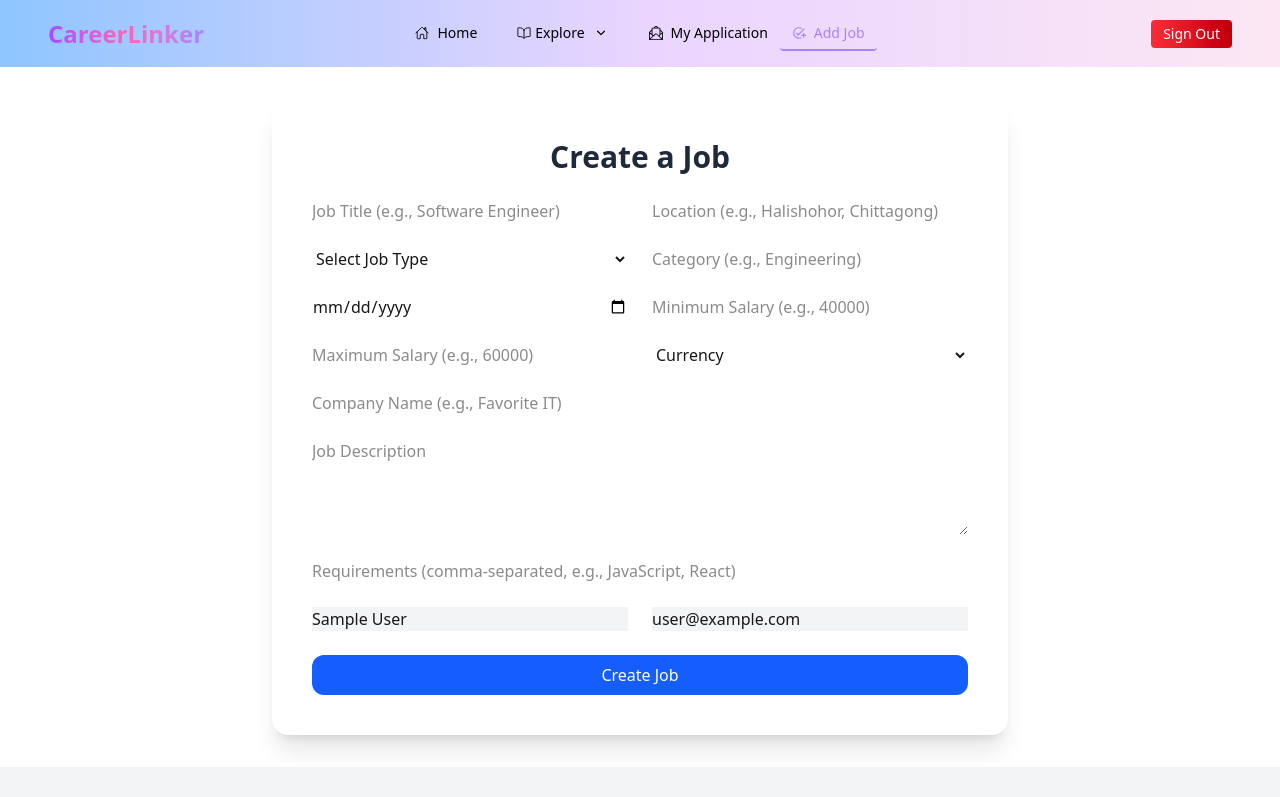
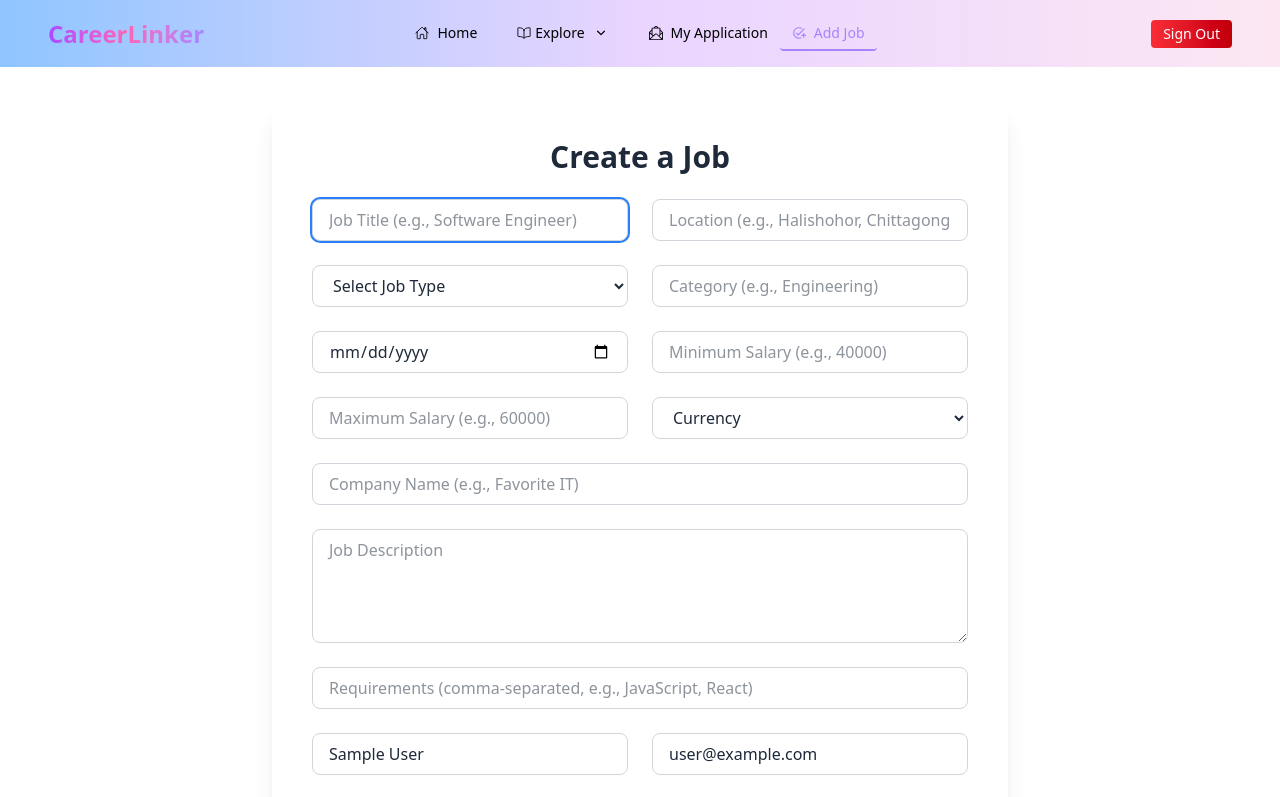
Before and after one commit to ismail-dev-code/career_linker_client, a React (Vite) app: page /addJob in a window 1280 px wide. Shown: the top 797 px of the page. Built offline with nearby package versions, Linux system fonts and the light colour scheme; no server answers; sample sign-in values are in the browser's storage.

Commit message:
form modiefies

```diff
--- a/src/pages/addJob/AddJob.jsx
+++ b/src/pages/addJob/AddJob.jsx
@@ -1,13 +1,23 @@
-import React, { useContext } from "react";
+import React, { useContext, useRef, useEffect } from "react";
 import { AuthContext } from "../../context/AuthContext/AuthContext";
 
 const AddJob = () => {
   const { user } = useContext(AuthContext);
+  const titleInputRef = useRef(null);
+
+  useEffect(() => {
+    titleInputRef.current?.focus();
+  }, []);
+
   const handleSubmit = (e) => {
     e.preventDefault();
     const form = e.target;
+    // Handle form submission logic here
+  };
 
-  };
+  const inputClass =
+    "w-full border border-gray-300 dark:border-gray-600 rounded-lg px-4 py-2 text-gray-800 dark:text-white bg-white dark:bg-gray-700 focus:outline-none focus:ring-2 focus:ring-blue-500";
+
   return (
     <div className="max-w-3xl mx-auto px-4 py-8">
       <div className="bg-white dark:bg-gray-800 shadow-xl rounded-2xl p-6 md:p-10">
@@ -22,19 +32,20 @@ const AddJob = () => {
             type="text"
             name="title"
             placeholder="Job Title (e.g., Software Engineer)"
-            className="input-field"
+            className={inputClass}
             required
+            ref={titleInputRef}
           />
 
           <input
             type="text"
             name="location"
             placeholder="Location (e.g., Halishohor, Chittagong)"
-            className="input-field"
+            className={inputClass}
             required
           />
 
-          <select name="jobType" className="input-field" required>
+          <select name="jobType" className={inputClass} required>
             <option value="">Select Job Type</option>
             <option value="On-site">On-site</option>
             <option value="Remote">Remote</option>
@@ -45,14 +56,14 @@ const AddJob = () => {
             type="text"
             name="category"
             placeholder="Category (e.g., Engineering)"
-            className="input-field"
+            className={inputClass}
             required
           />
 
           <input
             type="date"
             name="applicationDeadline"
-            className="input-field"
+            className={inputClass}
             required
           />
 
@@ -60,7 +71,7 @@ const AddJob = () => {
             type="number"
             name="salaryMin"
             placeholder="Minimum Salary (e.g., 40000)"
-            className="input-field"
+            className={inputClass}
             required
           />
 
@@ -68,11 +79,11 @@ const AddJob = () => {
             type="number"
             name="salaryMax"
             placeholder="Maximum Salary (e.g., 60000)"
-            className="input-field"
+            className={inputClass}
             required
           />
 
-          <select name="currency" className="input-field" required>
+          <select name="currency" className={inputClass} required>
             <option value="">Currency</option>
             <option value="bdt">BDT</option>
             <option value="usd">USD</option>
@@ -83,7 +94,7 @@ const AddJob = () => {
             type="text"
             name="company"
             placeholder="Company Name (e.g., Favorite IT)"
-            className="input-field col-span-1 md:col-span-2"
+            className={`${inputClass} col-span-1 md:col-span-2`}
             required
           />
 
@@ -91,7 +102,7 @@ const AddJob = () => {
             name="description"
             placeholder="Job Description"
             rows={4}
-            className="input-field col-span-1 md:col-span-2"
+            className={`${inputClass} col-span-1 md:col-span-2`}
             required
           ></textarea>
 
@@ -99,7 +110,7 @@ const AddJob = () => {
             type="text"
             name="requirements"
             placeholder="Requirements (comma-separated, e.g., JavaScript, React)"
-            className="input-field col-span-1 md:col-span-2"
+            className={`${inputClass} col-span-1 md:col-span-2`}
             required
           />
 
@@ -107,7 +118,7 @@ const AddJob = () => {
             type="text"
             value={user?.displayName || ""}
             readOnly
-            className="input-field bg-gray-100 dark:bg-gray-700 cursor-not-allowed"
+            className={`${inputClass} bg-gray-100 dark:bg-gray-700 cursor-not-allowed`}
             placeholder="User Name"
           />
 
@@ -115,7 +126,7 @@ const AddJob = () => {
             type="email"
             value={user?.email || ""}
             readOnly
-            className="input-field bg-gray-100 dark:bg-gray-700 cursor-not-allowed"
+            className={`${inputClass} bg-gray-100 dark:bg-gray-700 cursor-not-allowed`}
             placeholder="User Email"
           />
 
```
